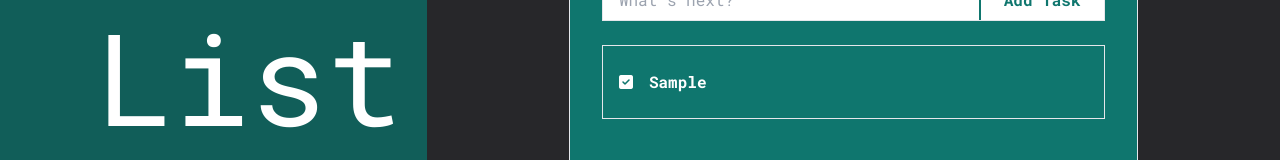
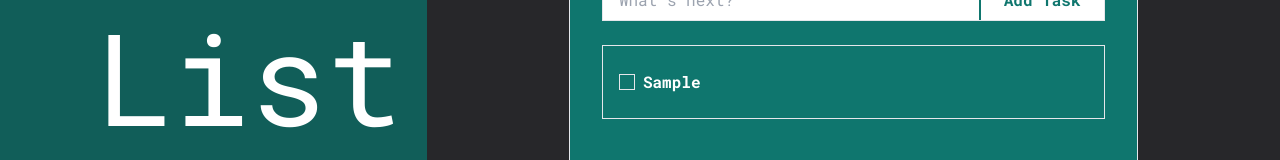
Before and after one commit to Chet4nSingh/React-ToDoList, a React (Vite) app: page / in a window 1280 px wide. Both pictures are taken after typing "Sample" into the empty fields and a click on the button "Add Task". Shown: the part 339-499 px from the top of the page. Built offline with nearby package versions, Linux system fonts and the light colour scheme.

Commit message:
Add Complete Task Feature

```diff
--- a/src/components/List.jsx
+++ b/src/components/List.jsx
@@ -6,22 +6,37 @@ export default function List() {
   const input = useRef();
 
   function handleAddTask() {
-
-    if (input.current.value.trim() === '') {
+    if (input.current.value.trim() === "") {
       return;
     }
 
     const newTask = {
       task: input.current.value,
       id: Math.random() * 1000,
+      isComplete: false,
     };
 
     setTasks((prevTasks) => [newTask, ...prevTasks]);
-    input.current.value = '';
+    input.current.value = "";
+  }
+
+  function handleCompleteTask(id) {
+    setTasks((prevTasks) => {
+      const updatedTasks = prevTasks.map((task) => {
+        if (task.id === id) {
+          return {
+            ...task,
+            isComplete: !task.isComplete,
+          };
+        }
+        return task;
+      });
+      return updatedTasks;
+    });
   }
 
   function handleDeleteTask(id) {
-    setTasks((prevTasks) => [...prevTasks.filter(task => task.id !== id)]);
+    setTasks((prevTasks) => [...prevTasks.filter((task) => task.id !== id)]);
   }
 
   return (
@@ -41,9 +56,18 @@ export default function List() {
             Add Task
           </button>
         </div>
-        <ul>{tasks.map(task => {
-            return <Task key={task.id} task={task} onDelete={handleDeleteTask} />
-        })}</ul>
+        <ul>
+          {tasks.map((task) => {
+            return (
+              <Task
+                key={task.id}
+                task={task}
+                onComplete={handleCompleteTask}
+                onDelete={handleDeleteTask}
+              />
+            );
+          })}
+        </ul>
       </div>
     </main>
   );
--- a/src/components/Task.jsx
+++ b/src/components/Task.jsx
@@ -1,6 +1,6 @@
 import { useState } from "react";
 
-export default function Task({ task, onDelete }) {
+export default function Task({ task, onComplete, onDelete }) {
   const [isEditing, setIsEditing] = useState(false);
   const [editedTask, setEditedTask] = useState(task.task);
 
@@ -16,7 +16,7 @@ export default function Task({ task, onDelete }) {
   return (
     <li className="p-4 my-6 group flex justify-between items-center border hover:scale-[1.025]">
       <div className="flex items-center">
-        <button><i className="fa-solid fa-square-check mr-2 hover:scale-110 hover:text-slate-200"></i></button>
+        <button onClick={() => onComplete(task.id)} className={`w-4 h-4 border ${task.isComplete? 'bg-white': ''}`}></button>
         {isEditing ? (
           <input
             type="text"
@@ -25,7 +25,7 @@ export default function Task({ task, onDelete }) {
             className="p-2 pl-4 w-3/4 outline-none text-black"
           />
         ) : (
-          <p className="p-2 w-3/4 font-bold">{editedTask}</p>
+          <p className={`p-2 w-3/4 font-bold ${task.isComplete? 'line-through': ''}`}>{editedTask}</p>
         )}
       </div>
       <div className="hidden gap-4 group-hover:block">
```
